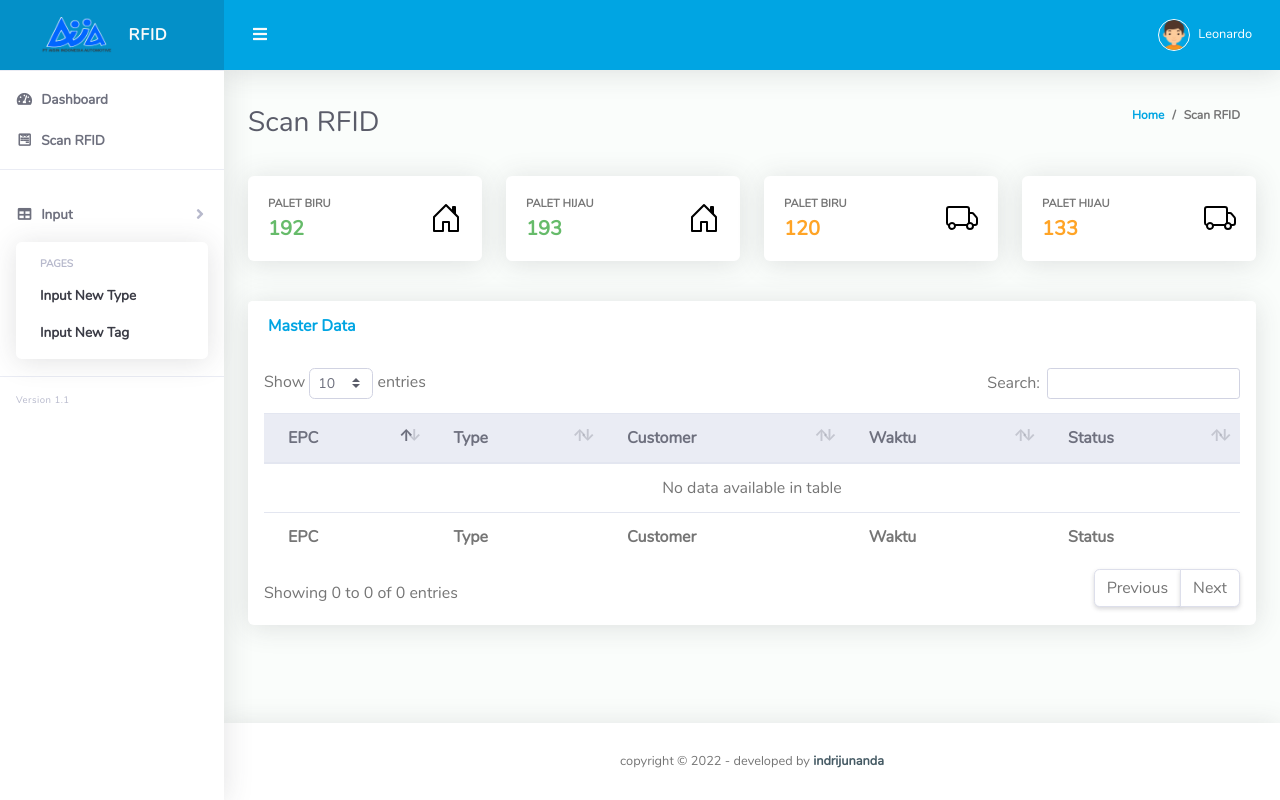
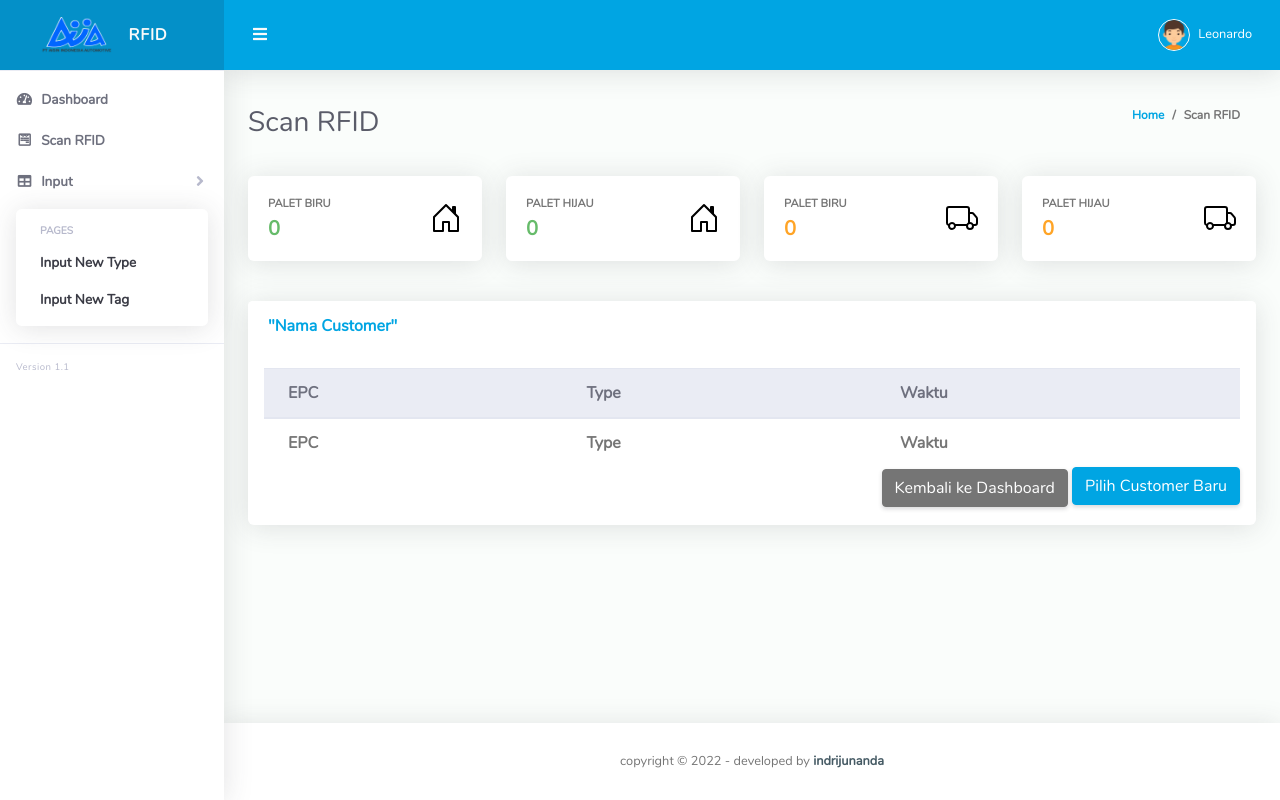
Before and after one commit to constantiusleo/WEB_RFID, a CodeIgniter app: page /database/ScanRFID in a window 1280 px wide. Run offline with CodeIgniter, Linux system fonts and the light colour scheme; data that the repository does not hold is empty.

Commit message:
Halaman Scan RFID

```diff
--- a/application/views/new_tag.php
+++ b/application/views/new_tag.php
@@ -75,7 +75,7 @@
         </div>
     </div>
     <div class="row">
-        <!-- Datatables Master Data -->
+        <!--  Master Data -->
         <div class="col">
             <div class="card mb-4">
                 <div class="table-responsive p-3">
--- a/application/views/scanRFID.php
+++ b/application/views/scanRFID.php
@@ -15,7 +15,7 @@
                     <div class="row align-items-center">
                         <div class="col mr-2">
                             <div class="text-xs font-weight-bold text-uppercase mb-1">Palet Biru</div>
-                            <div class="h5 mb-0 font-weight-bold text-success mr-2">192</div>
+                            <div class="h5 mb-0 font-weight-bold text-success mr-2"><?php echo $palet_biru_available ?></div>
                         </div>
                         <div class="col-auto">
                             <img src="assets/img/house-door.svg" alt="Bootstrap" width="32" height="32">
@@ -31,7 +31,7 @@
                     <div class="row no-gutters align-items-center">
                         <div class="col mr-2">
                             <div class="text-xs font-weight-bold text-uppercase mb-1">Palet Hijau</div>
-                            <div class="h5 mb-0 font-weight-bold text-success mr-2">193</div>
+                            <div class="h5 mb-0 font-weight-bold text-success mr-2"><?php echo $palet_hijau_available ?></div>
                         </div>
                         <div class="col-auto">
                             <img src="assets/img/house-door.svg" alt="Bootstrap" width="32" height="32">
@@ -47,7 +47,7 @@
                     <div class="row no-gutters align-items-center">
                         <div class="col mr-2">
                             <div class="text-xs font-weight-bold text-uppercase mb-1">Palet Biru</div>
-                            <div class="h5 mb-0 mr-3 font-weight-bold text-warning mr-2">120</div>
+                            <div class="h5 mb-0 mr-3 font-weight-bold text-warning mr-2"><?php echo $palet_biru_in_delivery ?></div>
                         </div>
                         <div class="col-auto">
                             <img src="assets/img/truck.svg" alt="Bootstrap" width="32" height="32">
@@ -63,7 +63,7 @@
                     <div class="row no-gutters align-items-center">
                         <div class="col mr-2">
                             <div class="text-xs font-weight-bold text-uppercase mb-1">Palet Hijau</div>
-                            <div class="h5 mb-0 font-weight-bold text-warning mr-2">133</div>
+                            <div class="h5 mb-0 font-weight-bold text-warning mr-2"><?php echo $palet_hijau_in_delivery ?></div>
                         </div>
                         <div class="col-auto">
                             <img src="assets/img/truck.svg" alt="Bootstrap" width="32" height="32">
@@ -79,26 +79,22 @@
       <div class="col">
         <div class="card mb-4">
           <div class="card-header py-3 d-flex flex-row align-items-center justify-content-between">
-            <h6 class="m-0 font-weight-bold text-primary">Master Data</h6>
+            <h6 class="m-0 font-weight-bold text-primary">"Nama Customer"</h6>
           </div>
           <div class="table-responsive p-3">
-            <table class="table align-items-center table-flush" id="dataTable">
+            <table class="table align-items-center table-flush">
               <thead class="thead-light">
                 <tr>
                   <th>EPC</th>
                   <th>Type</th>
-                  <th>Customer</th>
                   <th>Waktu</th>
-                  <th>Status</th>
                 </tr>
               </thead>
               <tfoot>
                 <tr>
                   <th>EPC</th>
                   <th>Type</th>
-                  <th>Customer</th>
                   <th>Waktu</th>
-                  <th>Status</th>
                 </tr>
               </tfoot>
               <tbody>
@@ -106,18 +102,15 @@
                   <tr>
                     <td><?php echo $value->EPC; ?></td>
                     <td><?php echo $value->Type; ?></td>
-                    <td><?php echo $value->Customer; ?></td>
                     <td><?php echo $value->Last_Seen; ?></td>
-                    <td><?php if ($value->Status == 'AVAILABLE') { ?>
-                        <span class="badge badge-success">AVAILABLE</span>
-                      <?php } else if ($value->Status == 'IN_DELIVERY') { ?>
-                        <span class="badge badge-warning">IN_DELIVERY</span>
-                      <?php } ?>
-                    </td>
                   </tr>
                 <?php } ?>
               </tbody>
             </table>
+            <div class="text-right">
+            <a class="btn btn-secondary" href="./" role="button">Kembali ke Dashboard</a>
+            <button type="button" class="btn btn-primary mb-1">Pilih Customer Baru</button>
+            </div>
           </div>
         </div>
       </div>
--- a/application/views/template/sidebar.php
+++ b/application/views/template/sidebar.php
@@ -18,8 +18,6 @@
       <i class="fab fa-fw fa-wpforms"></i>
       <span>Scan RFID</span></a>
   </li>
-  <hr class="sidebar-divider">
-
   <li class="nav-item active">
     <a class="nav-link collapsed" href="#" data-toggle="collapse" data-target="#collapseTable" aria-expanded="true" aria-controls="collapseTable">
       <i class="fas fa-fw fa-table"></i>
```
